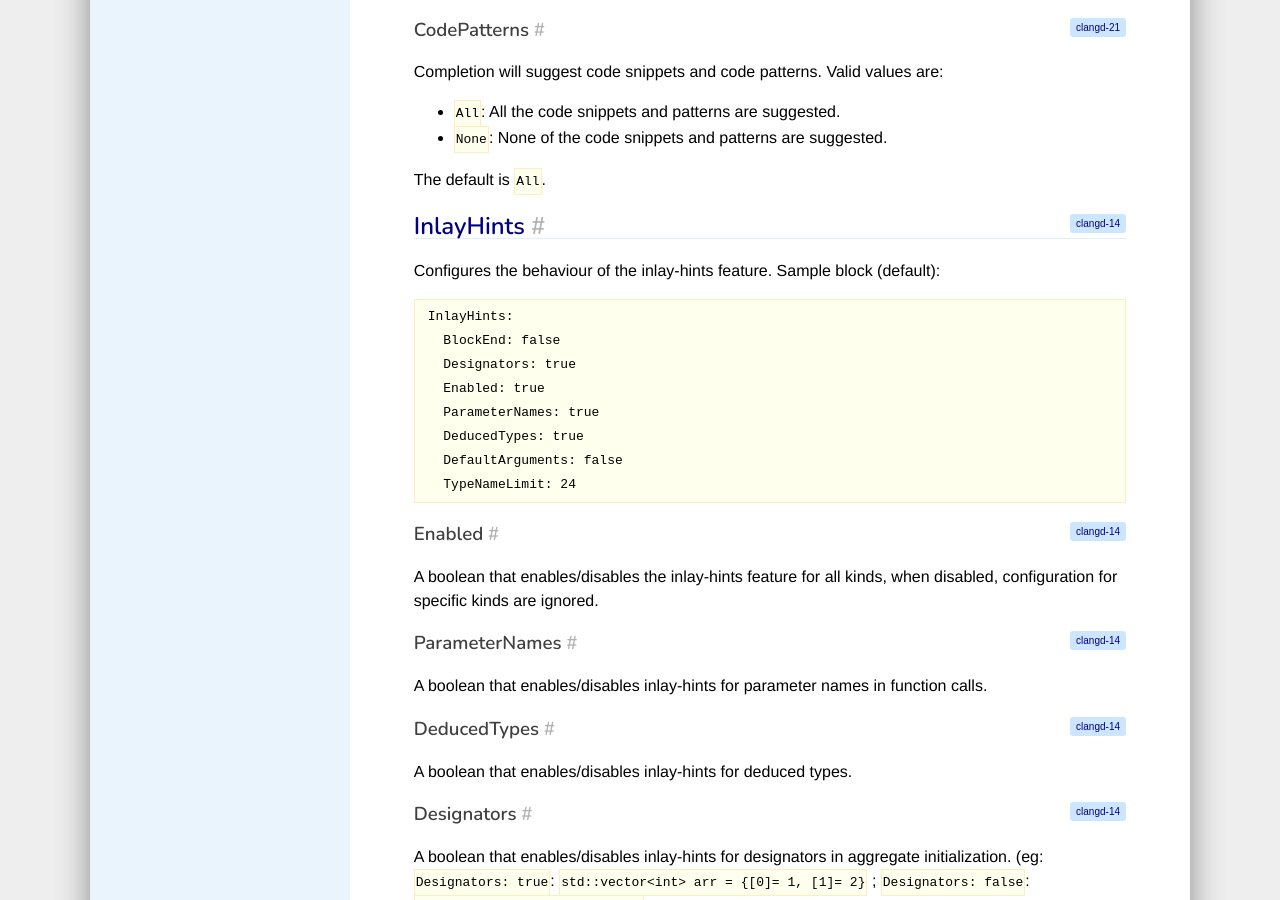
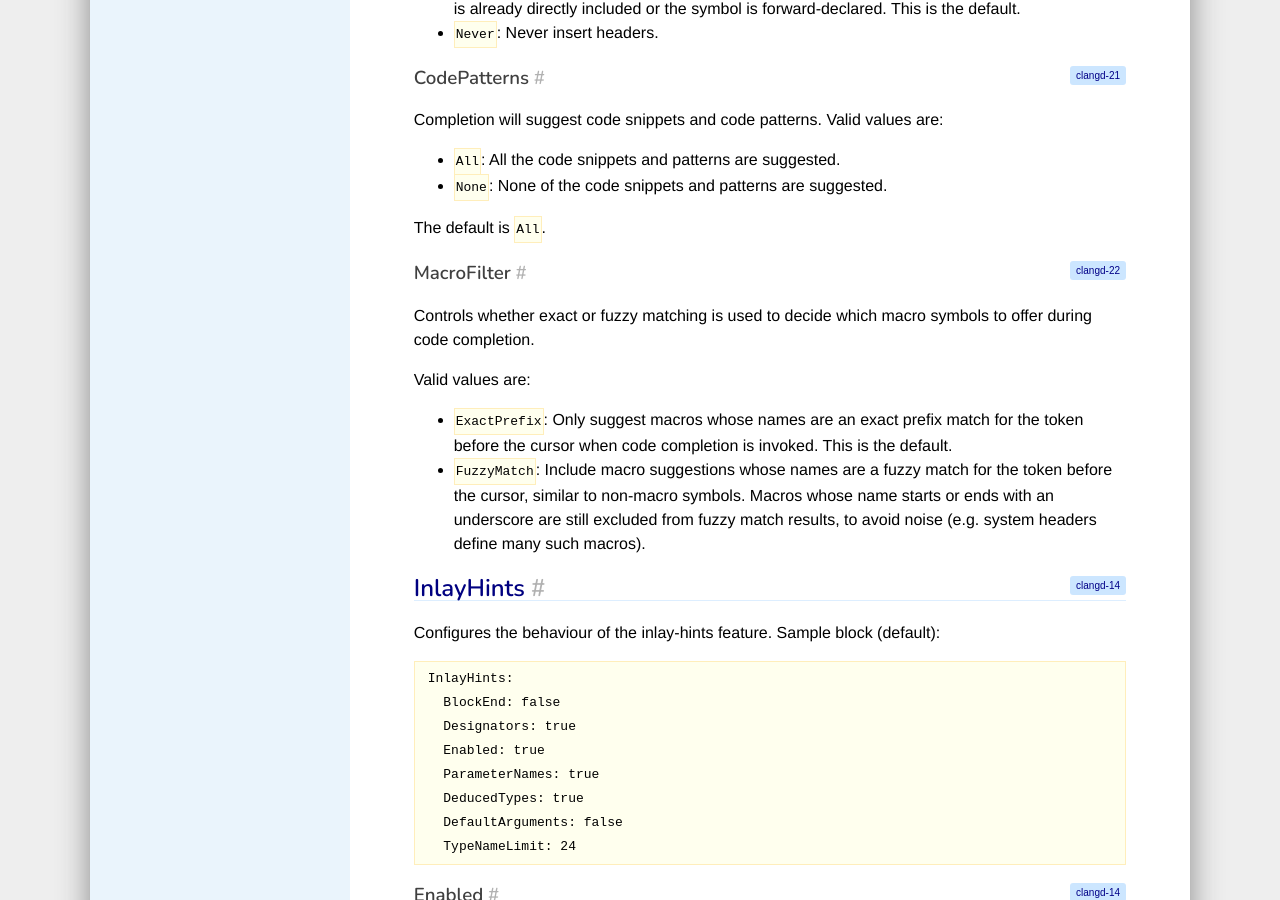
Before and after one commit to llvm/clangd-www, a Jekyll site: the page built from config.md, in a window 1280 px wide and 900 px high, scrolled down 9758 px. Built offline with Jekyll 4.4.1, drawn with Linux system fonts in a browser that asks for light colours; our own code applies the rules of GitHub Pages for plain Markdown files; some of the changed text lies outside the part shown.

Commit message:
Add doc for MacroFilter config option (#140)

````diff
--- a/config.md
+++ b/config.md
@@ -393,6 +393,7 @@
   ArgumentLists: FullPlaceholders
   HeaderInsertion: IWYU
   CodePatterns: All
+  MacroFilter: ExactPrefix
 ```
 
 ### AllScopes
@@ -437,6 +438,22 @@
 - `None`: None of the code snippets and patterns are suggested.
 
 The default is `All`.
+
+### MacroFilter
+{:.v22}
+
+Controls whether exact or fuzzy matching is used to decide which macro
+symbols to offer during code completion.
+
+Valid values are:
+
+- `ExactPrefix`: Only suggest macros whose names are an exact prefix match
+  for the token before the cursor when code completion is invoked. This is
+  the default.
+- `FuzzyMatch`: Include macro suggestions whose names are a fuzzy match for
+  the token before the cursor, similar to non-macro symbols. Macros whose
+  name starts or ends with an underscore are still excluded from fuzzy match
+  results, to avoid noise (e.g. system headers define many such macros).
 
 ## InlayHints
 {:.v14}
````
